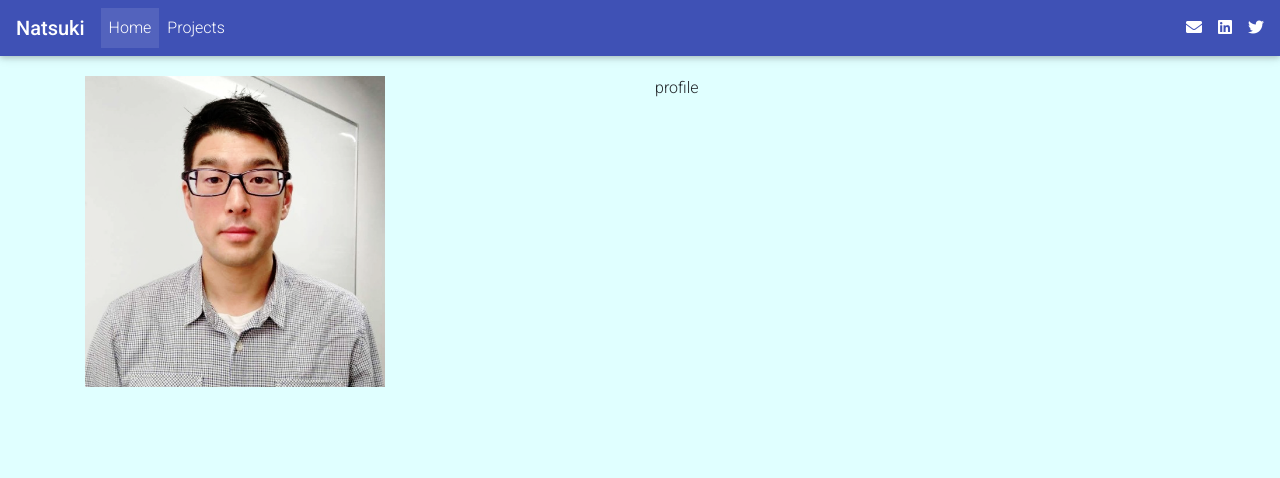
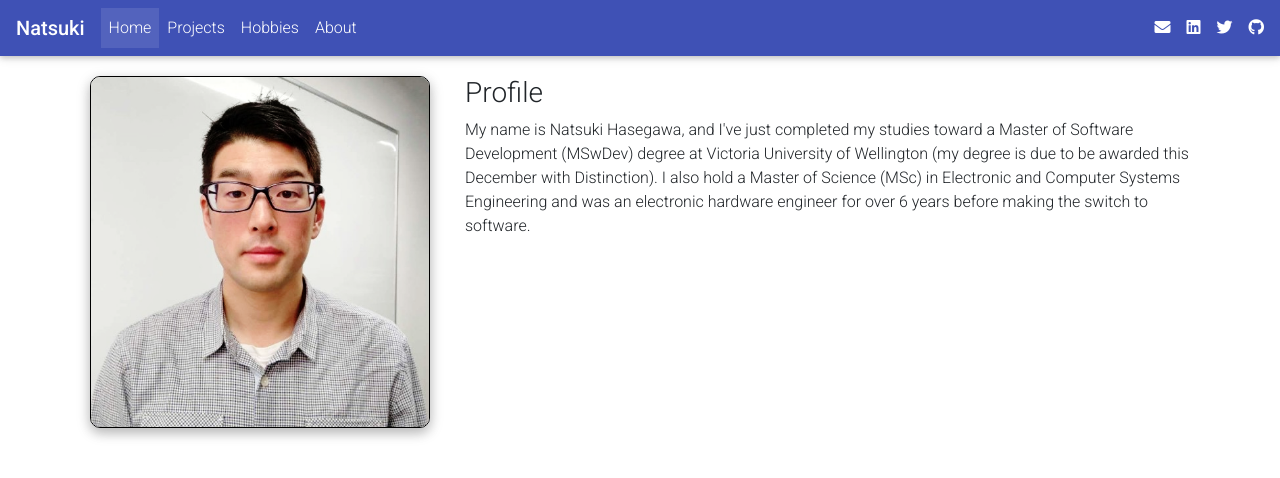
Before and after one commit to oosacker/portfoliio-site, a React (Create React App) app: page / in a window 1280 px wide. Shown: the top 478 px of the page. Built offline with nearby package versions, Linux system fonts and the light colour scheme.

Commit message:
profile info

```diff
--- a/src/App.css
+++ b/src/App.css
@@ -1,5 +1,5 @@
 body {
-  background-color: lightcyan;
+  background-color: white;
 }
 
 nav {
@@ -7,5 +7,12 @@ nav {
 }
 
 .profile-pic {
-  width: 300px;
+  width: 340px;
+  border: 1px solid black;
+  border-radius: 10px;
+
 }
+
+.image-container {
+  text-align: center;
+}
--- a/src/App.js
+++ b/src/App.js
@@ -29,11 +29,16 @@ import './App.css';
 const App = () => {
 
   const[isOpen, setOpen] = useState(false);
+  const[currentPage, setPage] = useState()
 
   const toggleCollapse = () => {
     console.log('set');
     setOpen(!isOpen);
   }
+
+  useEffect( () => {
+
+  }, [currentPage]);
 
   return (
     <div className='main-div'>
@@ -58,6 +63,14 @@ const App = () => {
                 <MDBNavLink to="/projects">Projects</MDBNavLink>
               </MDBNavItem>
 
+              <MDBNavItem>
+                <MDBNavLink to="/hobbies">Hobbies</MDBNavLink>
+              </MDBNavItem>
+
+              <MDBNavItem>
+                <MDBNavLink to="/about">About</MDBNavLink>
+              </MDBNavItem>
+
             </MDBNavbarNav>
 
             <MDBNavbarNav right>
@@ -73,6 +86,10 @@ const App = () => {
 
                 <a href='https://twitter.com/NatsukiNZ'>
                   <MDBIcon fab icon="twitter" className="white-text ml-3"/>
+                </a>
+
+                <a href='https://github.com/oosacker'>
+                  <MDBIcon fab icon="github" className="white-text ml-3"/>
                 </a>
 
               </MDBNavItem>
--- a/src/home.js
+++ b/src/home.js
@@ -5,8 +5,16 @@ const Home = () => {
     return (
         <MDBContainer>
               <MDBRow>
-                <MDBCol ><img src='/images/photo.png' className='profile-pic'/></MDBCol>
-                <MDBCol >profile</MDBCol>
+                <MDBCol lg='4' md='12'>
+                    <div className='image-container'>
+                        <img src='/images/photo.png' className='profile-pic z-depth-1-half'/>
+                    </div>
+                </MDBCol>
+
+                <MDBCol lg='8' md='12'>
+                    <h3>Profile</h3>
+                    <p>My name is Natsuki Hasegawa, and I've just completed my studies toward a Master of Software Development (MSwDev) degree at Victoria University of Wellington (my degree is due to be awarded this December with Distinction). I also hold a Master of Science (MSc) in Electronic and Computer Systems Engineering and was an electronic hardware engineer for over 6 years before making the switch to software.</p>
+                </MDBCol>
             </MDBRow>
         </MDBContainer>
     );
```
